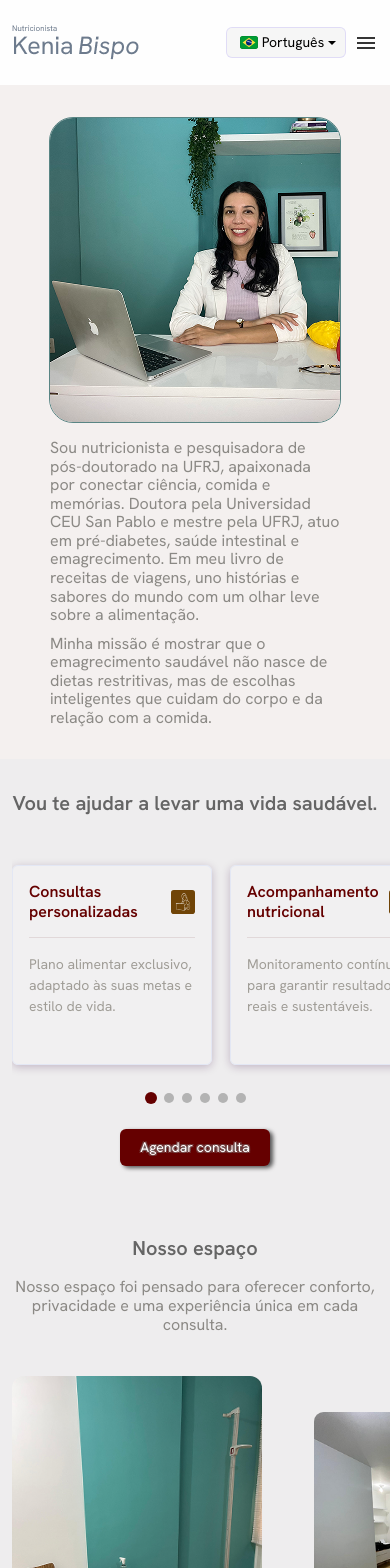
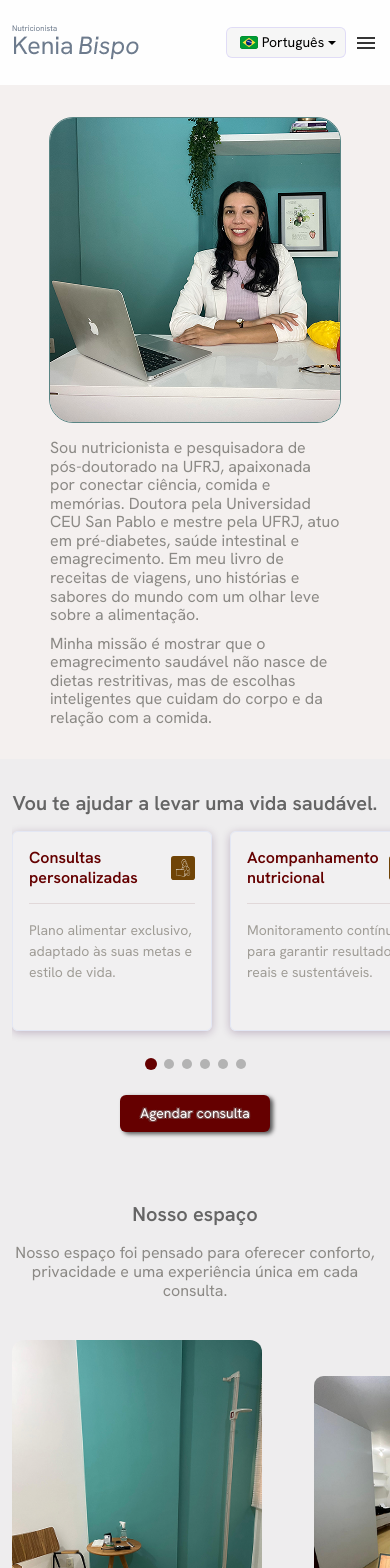
Before and after one commit to IuryDevJava/project_site_kenia, a React (Vite) app: page / in a window 390 px wide. Shown: the top 1568 px of the page. Built offline with nearby package versions, Linux system fonts and the light colour scheme.

Commit message:
project: Adjusting the spacing between the title and the cards in the services section.

```diff
--- a/src/assets/Style/Service.css
+++ b/src/assets/Style/Service.css
@@ -139,8 +139,12 @@
     overflow-x: hidden;
   }
 
+  .service_header {
+    padding-bottom: 0px !important;
+  }
+
   .swiper-wrapper {
-    padding: 18px 0 0 !important;
+    padding: 16px 0 0 !important;
   }
 
   .card_header {
@@ -165,12 +169,12 @@
 
   h1 {
     font-size: 20px !important;
-    margin: auto !important;
     justify-content: center !important;
     text-align: center !important;
   }
 
   .service_card {
+    margin: 0 !important;
     width: 200px;
     height: 200px;
     padding: 16px 16px !important;
```
